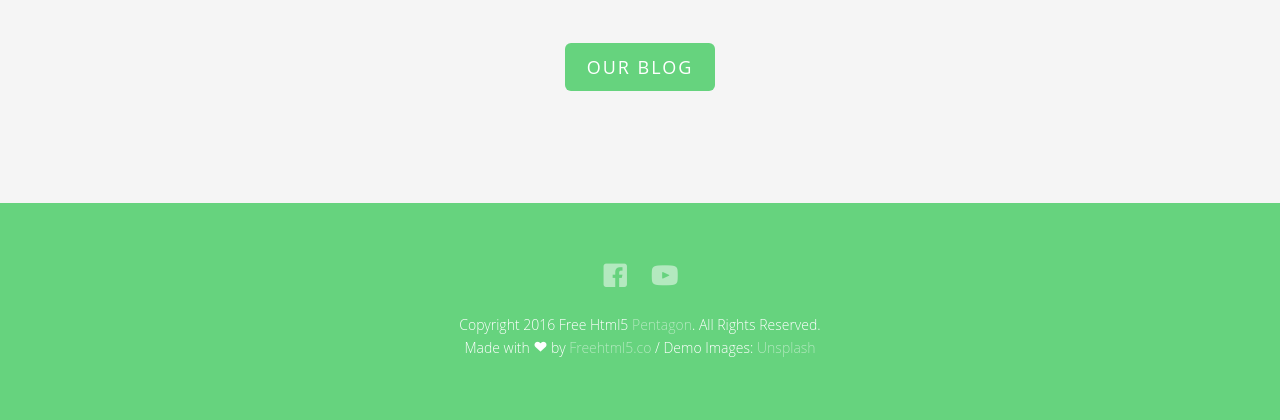
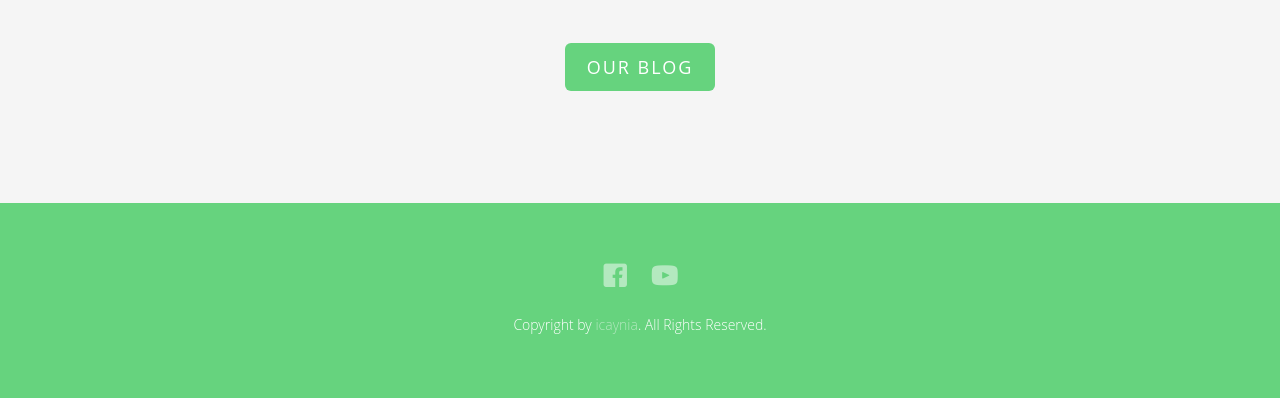
Before and after one commit to icaynia/BlueSIKA, a PHP site: page / in a window 1280 px wide. Shown: the part 4775-5195 px from the top of the page. After the commit the page ends 5173 px from the top, so only its background shows below. Run offline with PHP 8.4, Linux system fonts and the light colour scheme; some web fonts are replaced.

Commit message:
Copyright change

```diff
--- a/index.php
+++ b/index.php
@@ -488,7 +488,7 @@
 								<a href="https://www.facebook.com/bluesika/"><i class="icon-facebook2"></i></a>
 								<a href="https://www.youtube.com/channel/UCeKuEIpVAR3ZBHwf-BLPVkw"><i class="icon-youtube"></i></a>
 							</p>
-							<p>Copyright 2016 Free Html5 <a href="#">Pentagon</a>. All Rights Reserved. <br>Made with <i class="icon-heart3"></i> by <a href="http://freehtml5.co/" target="_blank">Freehtml5.co</a> / Demo Images: <a href="https://unsplash.com/" target="_blank">Unsplash</a></p>
+							<p>Copyright by <a href="http://icaynia.com">icaynia</a>. All Rights Reserved.</p>
 						</div>
 					</div>
 				</div>
```
